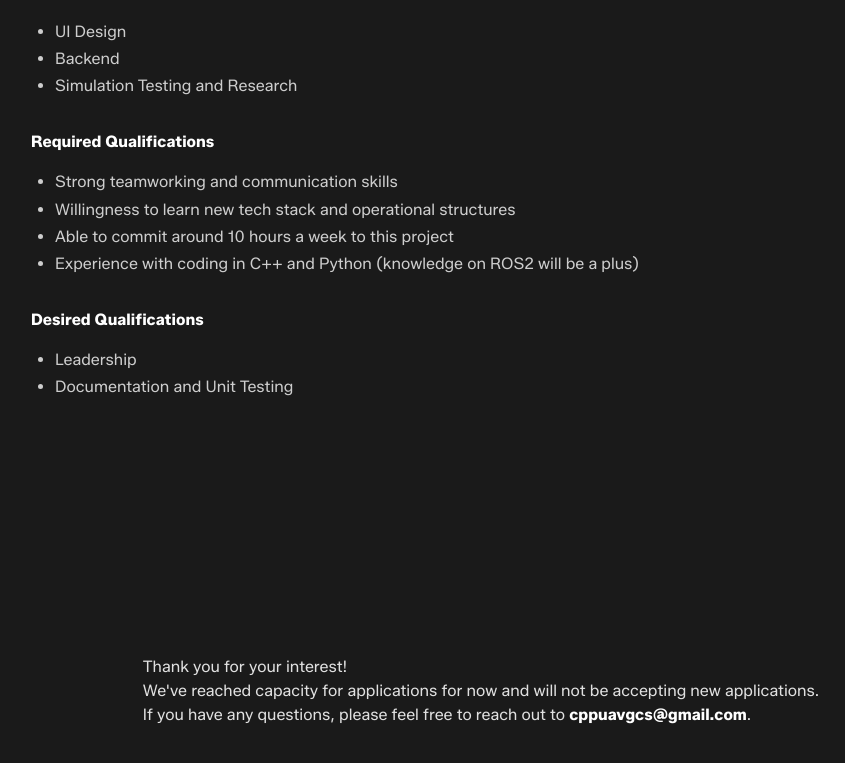
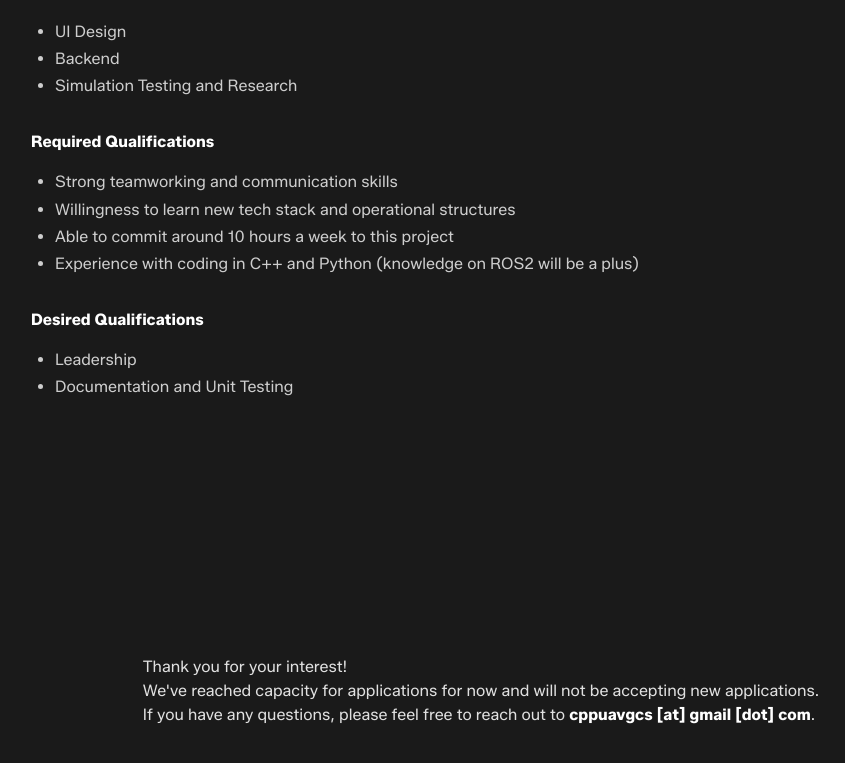
Before and after one commit to UAVGCSTeam/cppgcs-website, a React (Create React App) app: page / in a window 1280 px wide. Shown: the part 2520-3283 px from the top of the page, without its empty margins (159-1004 px from the left). Built offline with nearby package versions, Linux system fonts and the light colour scheme; no server answers.

Commit message:
potential spam prevention

```diff
--- a/src/App.js
+++ b/src/App.js
@@ -325,12 +325,11 @@ function App() {
           <Typography>Thank you for your interest!</Typography>
           <Typography>We've reached capacity for applications for now and will not be accepting new applications.</Typography>
           <Typography>
-            If you have any questions, please feel free to reach out to <Link
-              href="mailto:cppuavgcs@gmail.com"
+            If you have any questions, please feel free to reach out to <Typography
               sx={{ color: 'white', fontWeight: 'bold'}}
-              underline='hover'
-            >cppuavgcs@gmail.com
-            </Link>.
+              display='inline'
+            >cppuavgcs [at] gmail [dot] com
+            </Typography>.
           </Typography>
         </Box>
         {/* <ResearchForm /> */}
```
